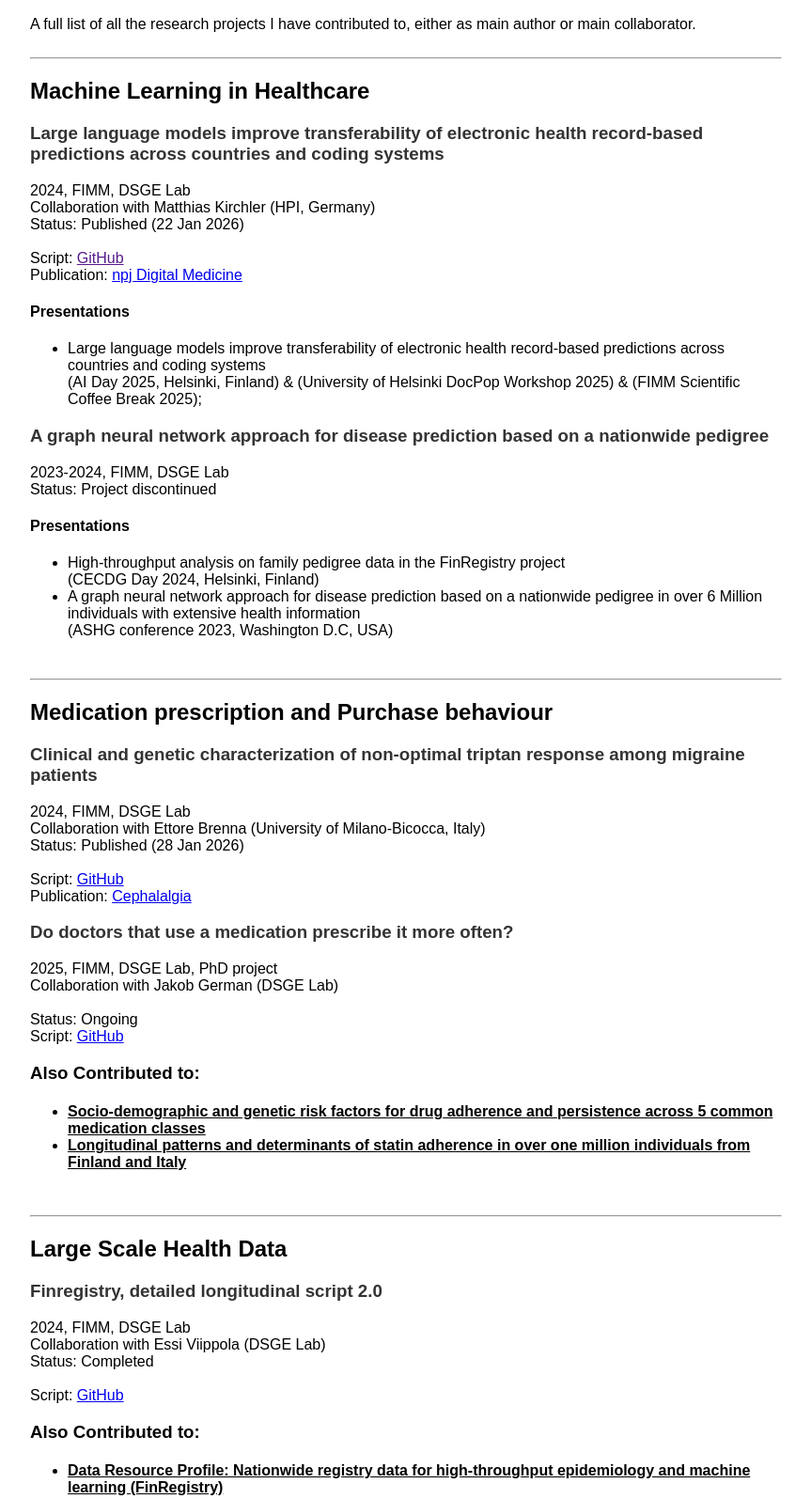
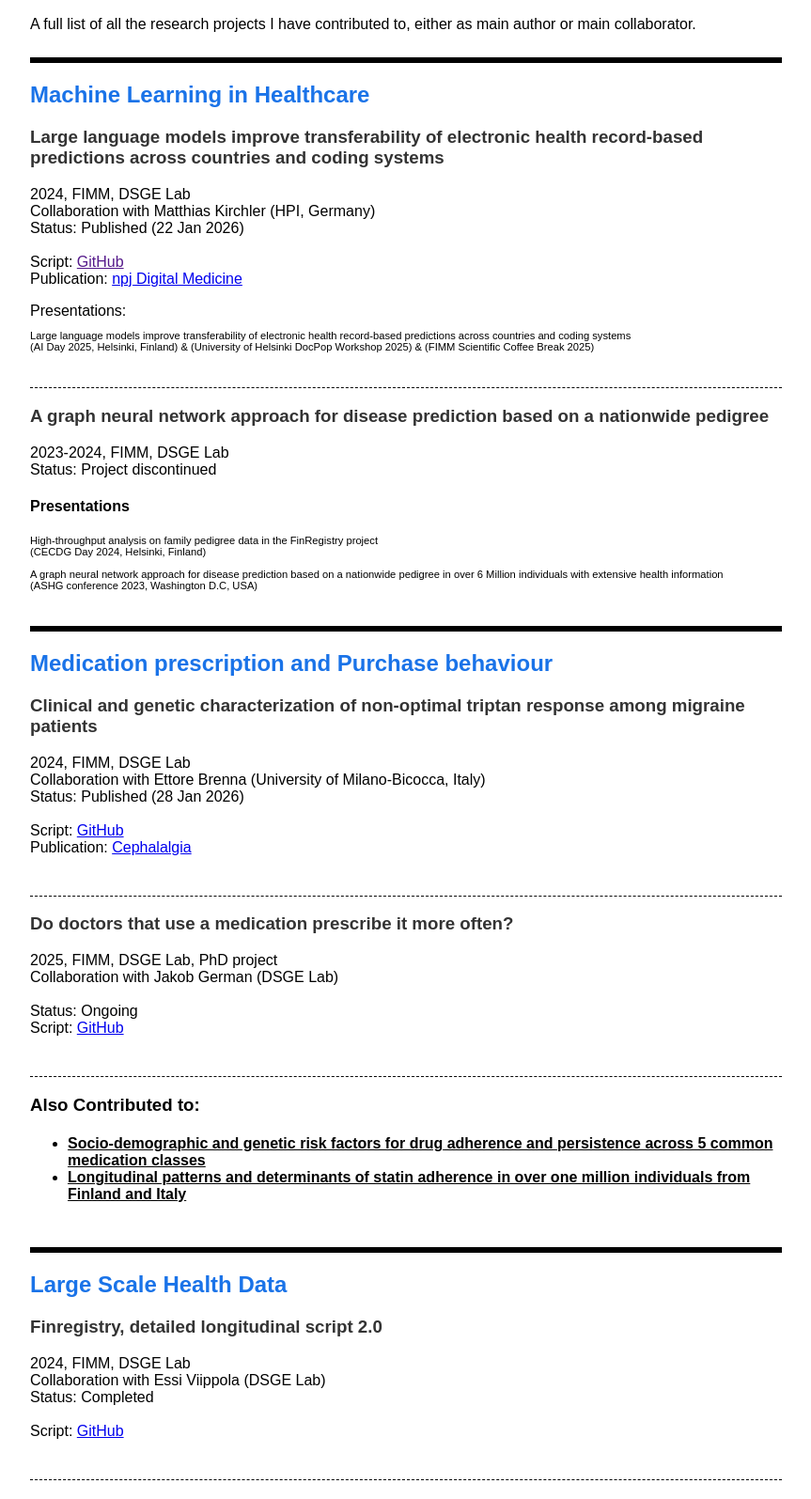
Before and after one commit to ferroteo/ferroteo.github.io, a plain HTML site: page projects.html in a window 1280 px wide. Shown: the part 140-1735 px from the top of the page at 94% size, without its empty margins (208-1071 px from the left). Drawn offline with Linux system fonts and the light colour scheme.

Commit message:
make prettier

```diff
--- a/projects.html
+++ b/projects.html
@@ -45,8 +45,8 @@
     <br>
     <br> A full list of all the research projects I have contributed to, either as main author or main collaborator.
     <br><br>
-    <hr><!-- New macro area -->
-    <h2>Machine Learning in Healthcare</h2>
+    <hr style="border: none; border-top: 6px solid black;"><!-- New macro area -->
+    <h2 style="color: #1a73e8;">Machine Learning in Healthcare</h2>
     <div>
       <h3 style="color: #333333;">Large language models improve transferability of electronic health record-based predictions across countries and coding systems</h3>
       <p>
@@ -56,16 +56,15 @@
         Script: <a href="">GitHub</a><br>
         Publication: <a href="https://www.nature.com/articles/s41746-026-02363-5">npj Digital Medicine</a><br>
       </p>
-      <h4>Presentations</h4>
-      <ul>
-        <li>
-          Large language models improve transferability of electronic health record-based predictions across countries and coding systems<br>
-          (AI Day 2025, Helsinki, Finland) &  (University of Helsinki DocPop Workshop 2025) & (FIMM Scientific Coffee Break 2025);
-        </li>
+        Presentations:
+        <p style="font-size: 0.7rem;">
+        Large language models improve transferability of electronic health record-based predictions across countries and coding systems<br>
+          (AI Day 2025, Helsinki, Finland) &  (University of Helsinki DocPop Workshop 2025) & (FIMM Scientific Coffee Break 2025)
+        </p>
 
-      </ul>
     </div>
-
+    <br>
+    <hr style="border: none; border-top: 1px dashed black;"><!-- Sub project -->
     <div>
       <h3 style="color: #333333;">A graph neural network approach for disease prediction based on a nationwide pedigree</h3>
       <p>
@@ -73,21 +72,17 @@
         Status: Project discontinued<br>
       </p>
       <h4>Presentations</h4>
-      <ul>
-        <li>
-          High-throughput analysis on family pedigree data in the FinRegistry project<br>
-          (CECDG Day 2024, Helsinki, Finland)
-        </li>
-        <li>
-          A graph neural network approach for disease prediction based on a nationwide pedigree in over 6 Million individuals with extensive health information<br>
-          (ASHG conference 2023, Washington D.C, USA)
-        </li>
-      </ul>
+      <p style="font-size: 0.7rem;">
+      High-throughput analysis on family pedigree data in the FinRegistry project<br>
+        (CECDG Day 2024, Helsinki, Finland) <br><br>
+      A graph neural network approach for disease prediction based on a nationwide pedigree in over 6 Million individuals with extensive health information<br>
+        (ASHG conference 2023, Washington D.C, USA)
+      </p>
     </div>
 
     <br>
-    <hr><!-- New macro area -->
-    <h2>Medication prescription and Purchase behaviour</h2>
+    <hr style="border: none; border-top: 6px solid black;"><!-- New macro area -->
+    <h2 style="color: #1a73e8;">Medication prescription and Purchase behaviour</h2>
 
     <div>
       <h3 style="color: #333333;">Clinical and genetic characterization of non-optimal triptan response among migraine patients
@@ -100,7 +95,8 @@
         Publication: <a href="https://journals.sagepub.com/doi/10.1177/03331024251414621">Cephalalgia</a><br>
       </p>
     </div>
-
+    <br>
+    <hr style="border: none; border-top: 1px dashed black;"><!-- Sub project -->
     <div>
       <h3 style="color: #333333;">Do doctors that use a medication prescribe it more often?</h3>
       <p>
@@ -110,7 +106,8 @@
         Script: <a href="https://github.com/dsgelab/PRIMUS">GitHub</a>
       </p>
     </div>
-
+    <br>
+    <hr style="border: none; border-top: 1px dashed black;"><!-- Sub project -->
     <h3>Also Contributed to:</h3>
     <div>
       <h4>
@@ -128,8 +125,8 @@
     </div>
 
     <br>
-    <hr><!-- New macro area -->
-    <h2>Large Scale Health Data</h2>
+    <hr style="border: none; border-top: 6px solid black;"><!-- New macro area -->
+    <h2 style="color: #1a73e8;">Large Scale Health Data</h2>
 
     <div>
       <h3 style="color: #333333;">Finregistry, detailed longitudinal script 2.0</h3>
@@ -140,7 +137,8 @@
         Script: <a href="https://github.com/dsgelab/Finregistry_detailed_longitudinal_and_endpoint_generation/tree/main/Detailed_Longitudinal">GitHub</a><br>
       </p>
     </div>
-
+    <br>
+    <hr style="border: none; border-top: 1px dashed black;"><!-- Sub project -->
     <h3>Also Contributed to:</h3>
     <div>
       <h4>
```
